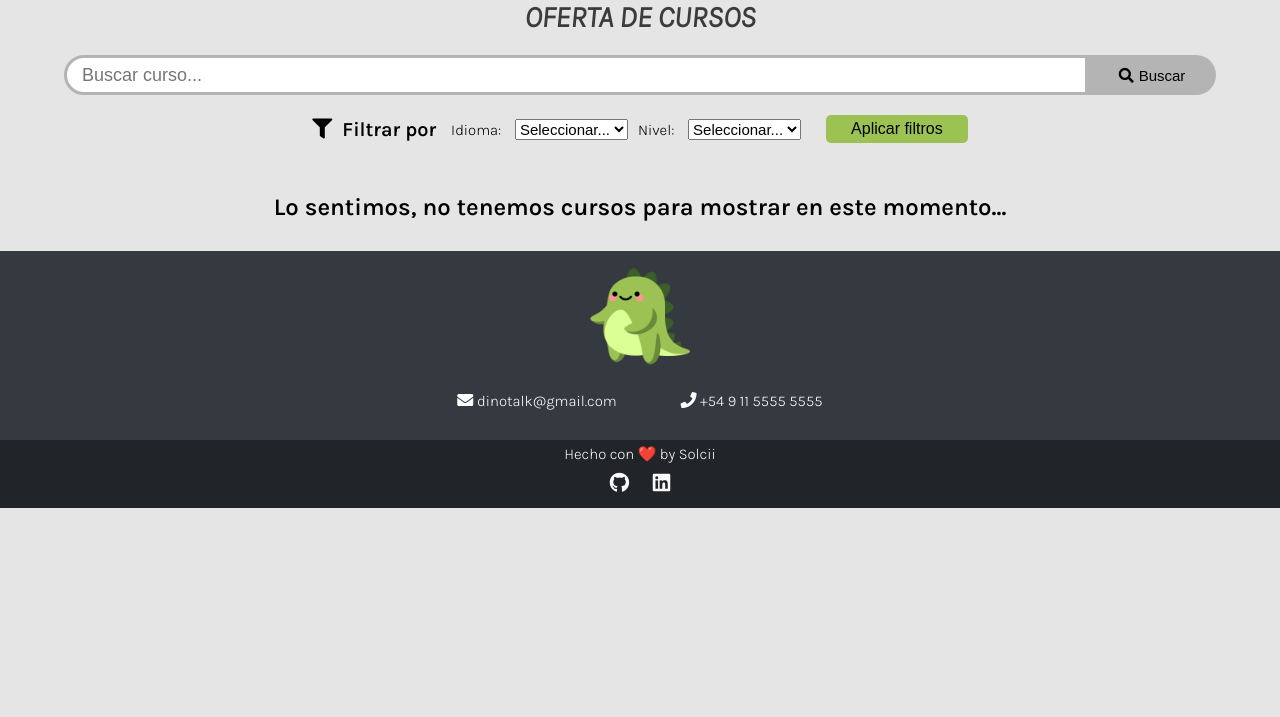
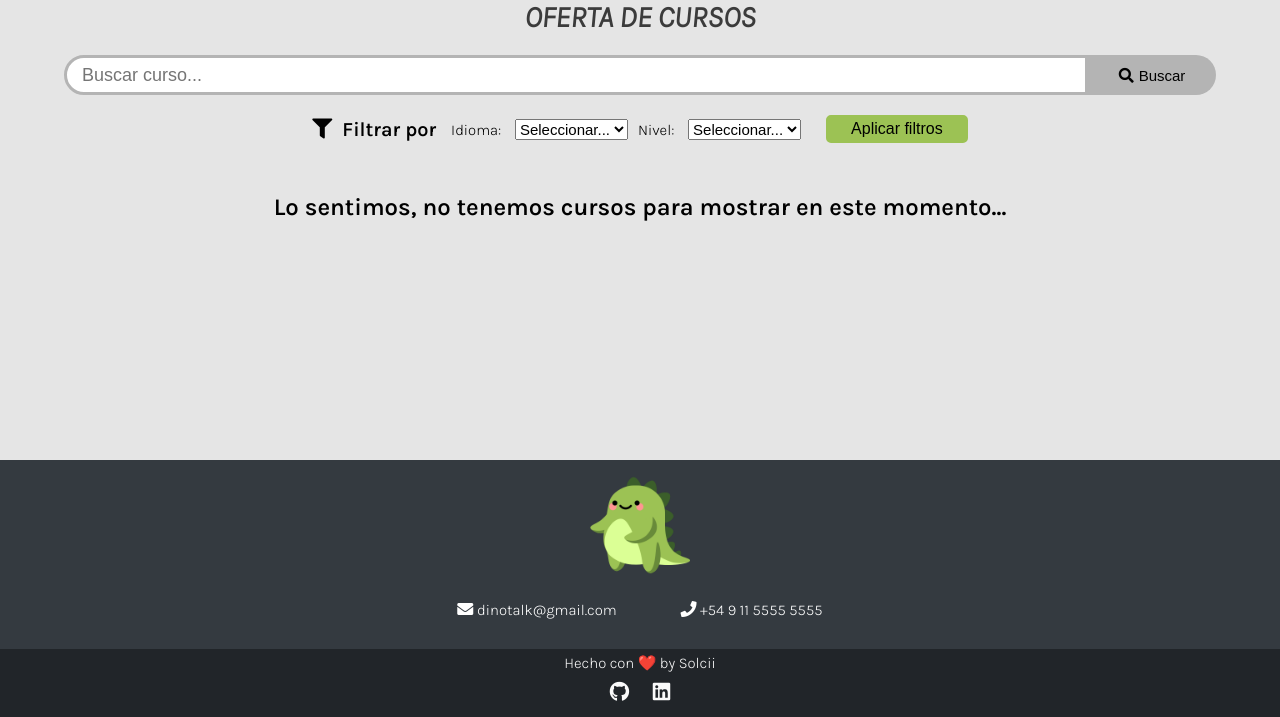
Before and after one commit to Solcii/DinoTalk, a Django app: page /cursos/ in a window 1280 px wide. Shown: the part 91-808 px from the top of the page. Before the commit the page ends 599 px from the top, so only its background shows below. Run offline with Django 3.2, Linux system fonts and the light colour scheme; data that the repository does not hold is empty; some libraries are stand-ins or nearby versions.

Commit message:
posicion footer

```diff
--- a/static/css/style.css
+++ b/static/css/style.css
@@ -189,6 +189,10 @@ footer {
     transition: .5s;
 }
 
+main {
+    min-height: calc(100vh - 33.9rem);
+}
+
 @media (max-width: 768px) {
     .nav-menu {
         flex-direction: column;
```
